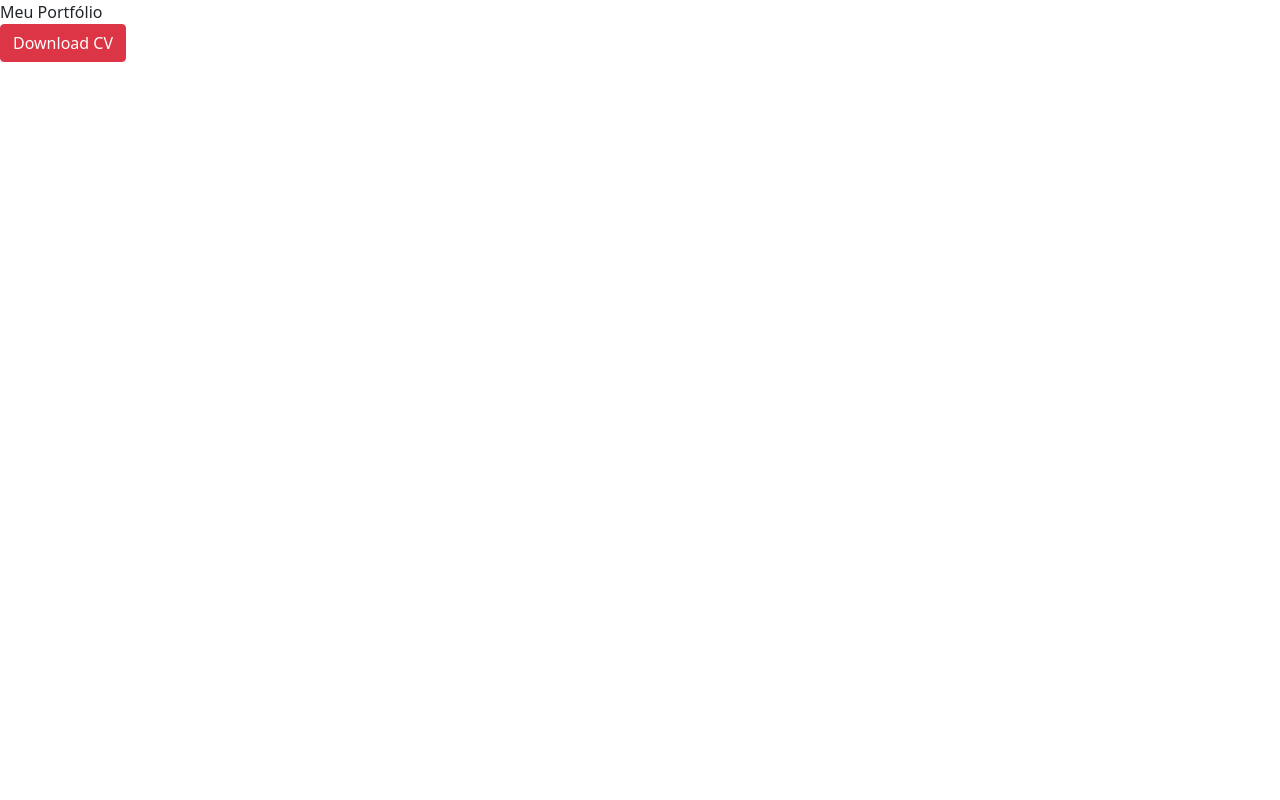
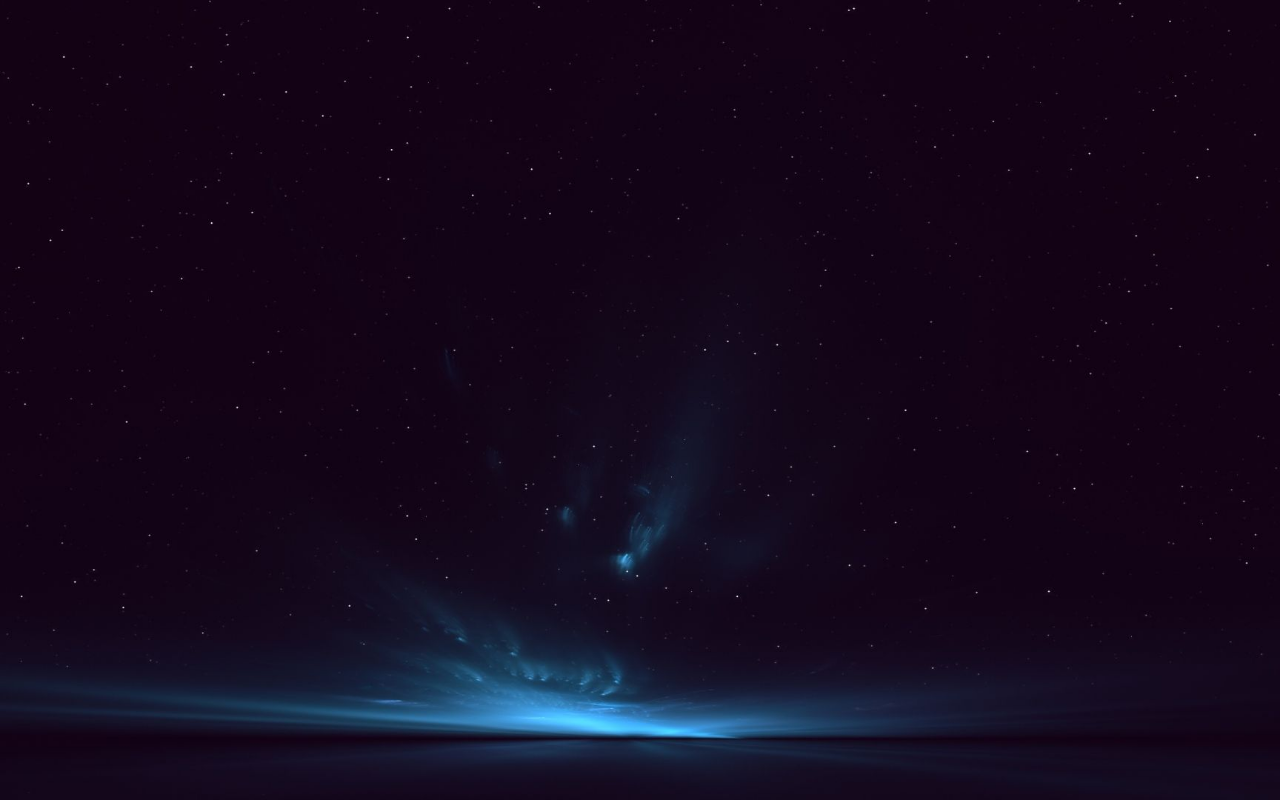
Before and after one commit to eng-Bruno/portfolio, a React (Create React App) app: page / in a window 1280 px wide. Built offline with nearby package versions, Linux system fonts and the light colour scheme.

Commit message:
adicionando background

```diff
--- a/package.json
+++ b/package.json
@@ -9,8 +9,12 @@
     "react": "^18.2.0",
     "react-dom": "^18.2.0",
     "react-redux": "^8.0.5",
+    "react-router": "^6.4.4",
+    "react-router-dom": "^6.4.4",
     "react-scripts": "5.0.1",
     "reactstrap": "^9.1.5",
+    "redux": "^4.2.0",
+    "redux-thunk": "^2.4.2",
     "web-vitals": "^2.1.4"
   },
   "scripts": {
--- a/src/App.css
+++ b/src/App.css
@@ -1,3 +1,13 @@
+*{
+  margin: 0;
+  padding: 0;
+  box-sizing: border-box;
+}
+
+*::after*::before {
+  box-sizing: border-box;
+}
+
 .App {
   text-align: center;
 }
--- a/src/App.js
+++ b/src/App.js
@@ -1,14 +1,16 @@
 import React from "react"
-import { Button } from "reactstrap"
-
+import Sidebar from "./components/Sidebar"
+import { BrowserRouter as Router, Routes, Route } from 'react-router-dom'
+import Home from "./pages/Home"
 
 function App() {
   return (
-    <>
-    <div>Meu Portfólio</div>
-    <Button color="danger">Download CV</Button>
-    </>
-  );
+    <Router>
+      <Routes>
+        <Route path="/" element={<Home />}/>
+      </Routes>
+    </Router>
+  )
 }
 
-export default App;
+export default App
--- /dev/null
+++ b/src/components/Sidebar.js
@@ -0,0 +1,26 @@
+import React from "react"
+import { connect } from "react-redux"
+
+class Sidebar extends React.Component {
+    constructor(props) {
+        super(props);
+
+    }
+
+    render() {
+        return (
+            <div className="flex">
+                <div className={`w-72 h-screen bg-dark-purple`}>Sidebar</div>
+                <div className="p-7 text-2x1 font-semibold flex-1 h-screen">
+                    <h1>Home Page</h1>
+                </div>
+            </div>
+        )
+    }
+}
+
+const mapStateToProps = (state) => ({
+
+})
+
+export default connect(mapStateToProps)(Sidebar)
--- a/src/index.js
+++ b/src/index.js
@@ -1,15 +1,16 @@
-import React from 'react';
-import ReactDOM from 'react-dom/client';
-import App from './App';
+import React from "react";
+import ReactDOM from "react-dom";
+import { Provider } from "react-redux";
+import { createStore } from "redux";
 
+import App from "./App";
+import reducers from "./reducers";
 
-const root = ReactDOM.createRoot(document.getElementById('root'));
-root.render(
-  <React.StrictMode>
+ReactDOM.render(
+  <Provider store={createStore(reducers)}>
+    {/* agora qualquer componente dentro de app tem acesso ao reposit reducers*/}
     <App />
-  </React.StrictMode>
+  </Provider>,
+
+  document.querySelector("#root")
 );
-
-// If you want to start measuring performance in your app, pass a function
-// to log results (for example: reportWebVitals(console.log))
-// or send to an analytics endpoint. Learn more: https://bit.ly/CRA-vitals
--- /dev/null
+++ b/src/pages/Home.css
@@ -0,0 +1,7 @@
+.home {
+    width: 100%;
+    height: 100vh;
+    background-image: url(../assets/background.jpg);
+    background-size: cover;
+    background-position: center;
+}
--- /dev/null
+++ b/src/pages/Home.js
@@ -0,0 +1,9 @@
+import "./Home.css"
+
+const Home = () => {
+    return (
+        <div className="home"></div>
+    )
+}
+
+export default Home
--- /dev/null
+++ b/src/reducers/index.js
@@ -0,0 +1,13 @@
+import { combineReducers } from "redux"
+
+const navReducer = (selectedPage = null, action) => {
+    if(action.type === "PAGE_SELECTED") {
+        return action.payload;
+    }
+
+    return selectedPage;
+}
+
+export default combineReducers({
+    selectedPage: navReducer,
+})
```
Also changed, not shown: components/Sidebar.js (deleted, +0 -17 lines), src/assets/background.jpg (added), src/components/Header.css (added), src/components/Header.js (added), 1 other file (tests, documents, lock files or other folders).
